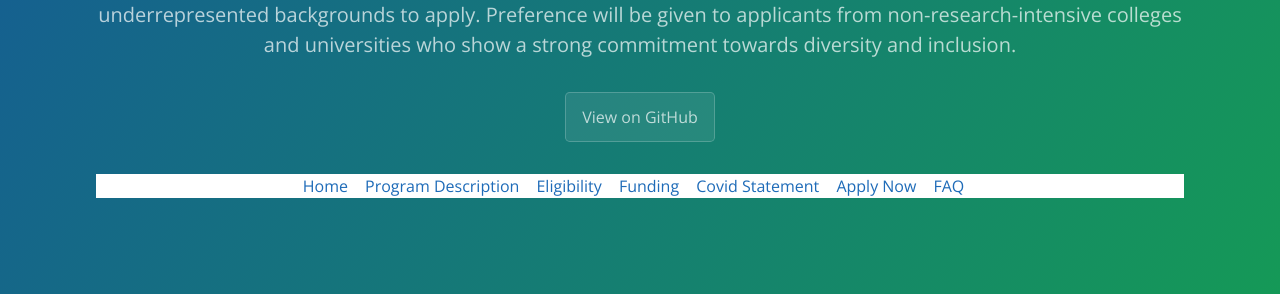
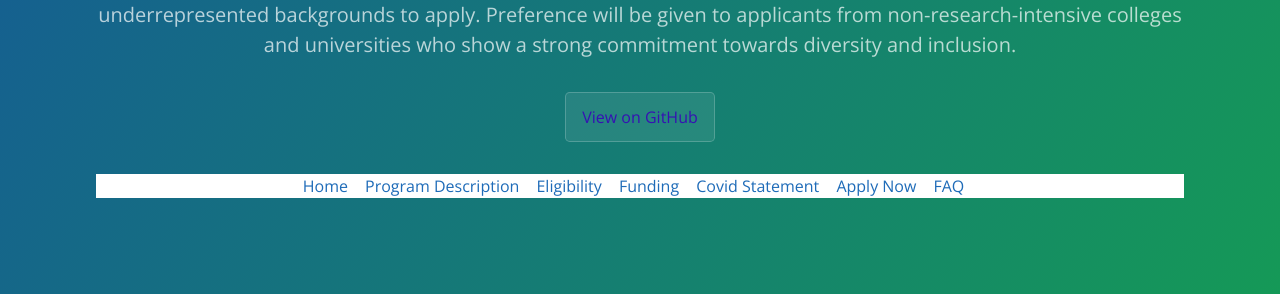
Before and after one commit to NICDIundergrad/SummerUndergradProgramWeb, a Jekyll site: the page built from index.md, in a window 1280 px wide. Shown: the part 433-733 px from the top of the page. Built offline with Jekyll 4.4.1, drawn with Linux system fonts in a browser that asks for light colours; our own code applies the rules of GitHub Pages for plain Markdown files.

Commit message:
Update jekyll-theme-cayman.scss

```diff
--- a/_sass/jekyll-theme-cayman.scss
+++ b/_sass/jekyll-theme-cayman.scss
@@ -64,7 +64,7 @@ a {
 .btn {
   display: inline-block;
   margin-bottom: 1rem;
-  color: rgba(255, 255, 255, 0.7);
+  color: rgba(54, 18, 179, 1);
   background-color: rgba(255, 255, 255, 0.08);
   border-color: rgba(255, 255, 255, 0.2);
   border-style: solid;
```
